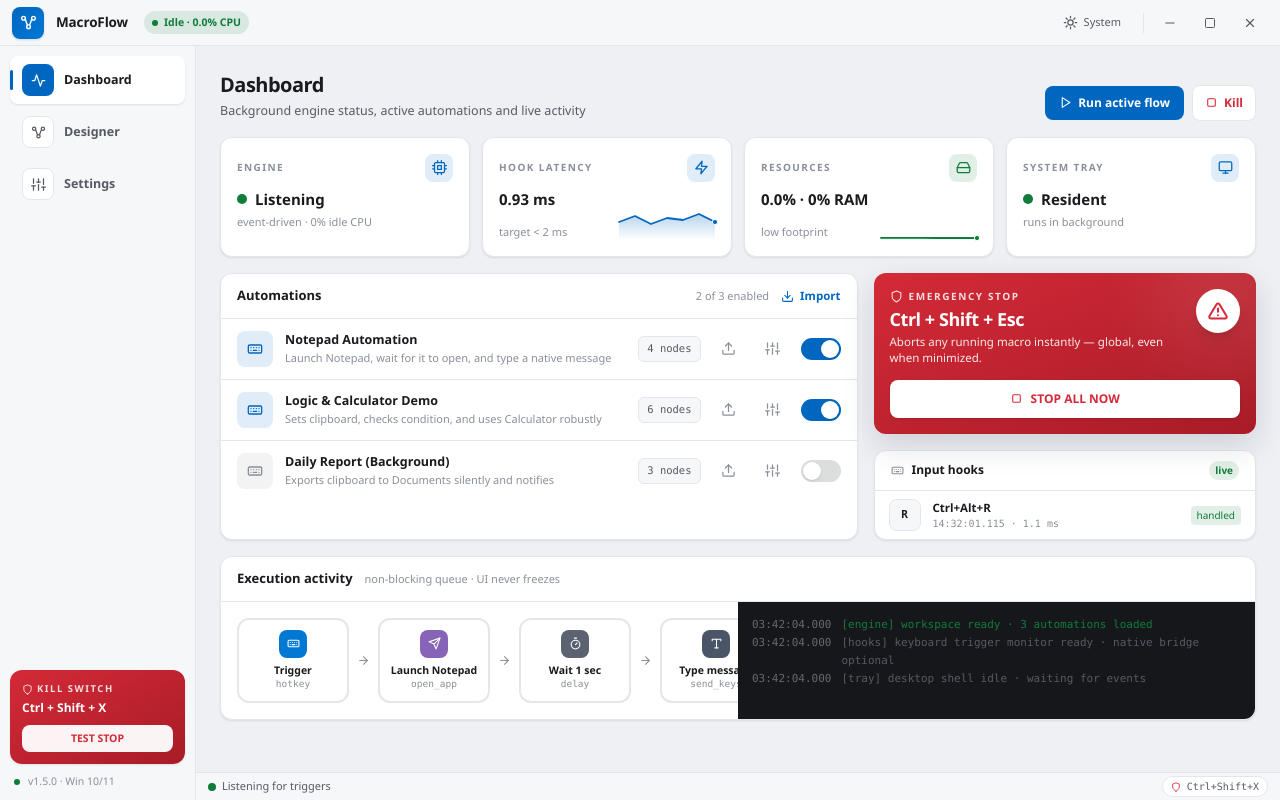
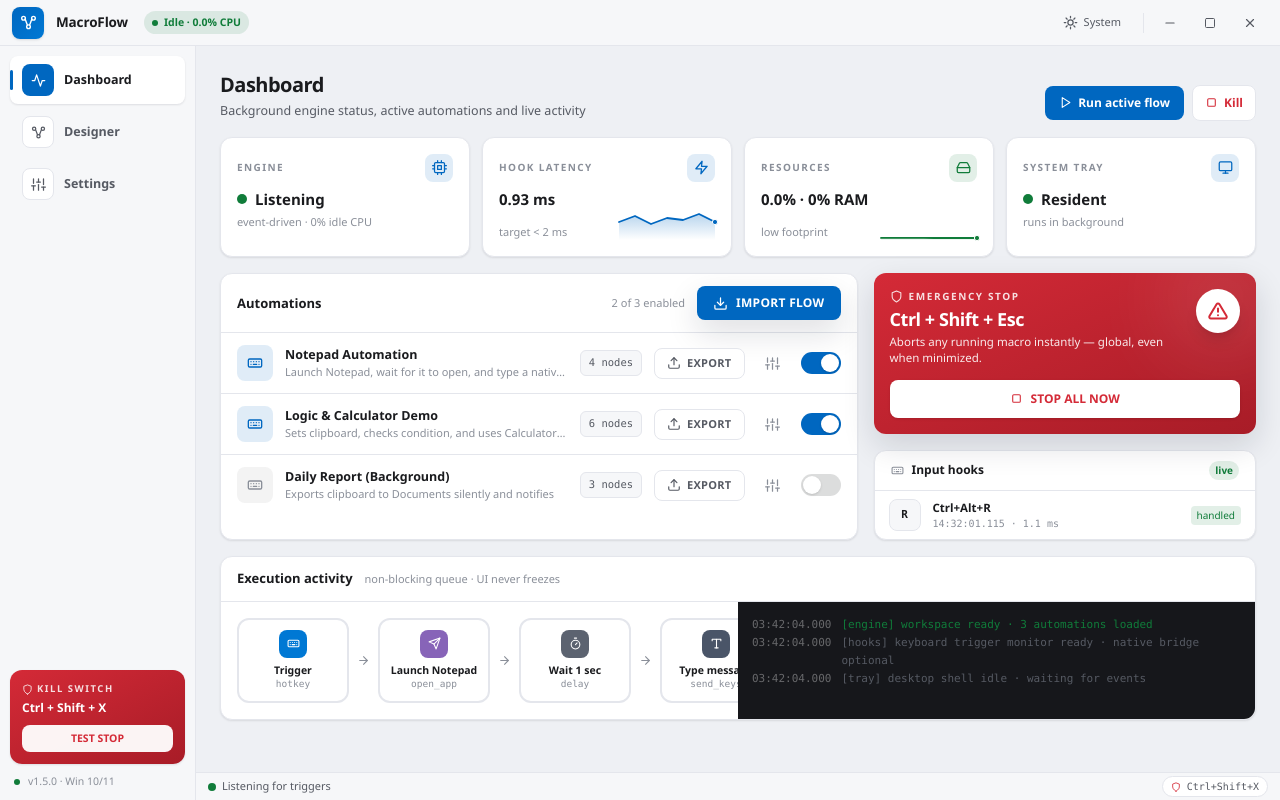
Before and after one commit to jaimitus/MacroFlow, a React (Vite) app: page / in a window 1280 px wide. Built offline with nearby package versions, Linux system fonts and the light colour scheme.

Commit message:
style: make export/import buttons prominent

```diff
--- a/src/components/Dashboard.tsx
+++ b/src/components/Dashboard.tsx
@@ -100,9 +100,9 @@ export default function Dashboard(p: DashboardProps) {
             <h3 className="text-[13px] font-bold text-ink">Automations</h3>
             <div className="flex items-center gap-3">
               <span className="text-[11px] text-ink-3 hidden sm:inline">{p.flows.filter((f) => f.enabled).length} of {p.flows.length} enabled</span>
-              <label className="cursor-pointer flex items-center gap-1.5 text-[11.5px] font-semibold text-brand hover:text-brand-strong transition-colors">
-                <Icon name="download" size={13} />
-                Import
+              <label className="cursor-pointer flex items-center gap-2 bg-brand text-brand-fg font-black text-[12px] px-4 py-2 rounded-lg hover:bg-brand-strong transition-colors shadow-pop uppercase tracking-wide">
+                <Icon name="download" size={15} />
+                IMPORT FLOW
                 <input
                   type="file"
                   accept=".macroflow,.json"
@@ -152,10 +152,11 @@ export default function Dashboard(p: DashboardProps) {
                       a.click();
                       URL.revokeObjectURL(url);
                     }}
-                    className="w-8 h-8 grid place-items-center rounded-lg text-ink-3 hover:text-brand hover:bg-brand/10 transition-colors shrink-0"
+                    className="flex items-center gap-1.5 bg-surface border border-line text-ink-2 px-3 py-1.5 rounded-lg hover:text-brand hover:border-brand/50 hover:bg-brand/5 transition-colors shrink-0 text-[11px] font-bold uppercase tracking-wide"
                     title="Export .macroflow"
                   >
-                    <Icon name="upload" size={15} />
+                    <Icon name="upload" size={14} />
+                    EXPORT
                   </button>
                   <button
                     onClick={() => p.onEditFlow(f.id)}
```
